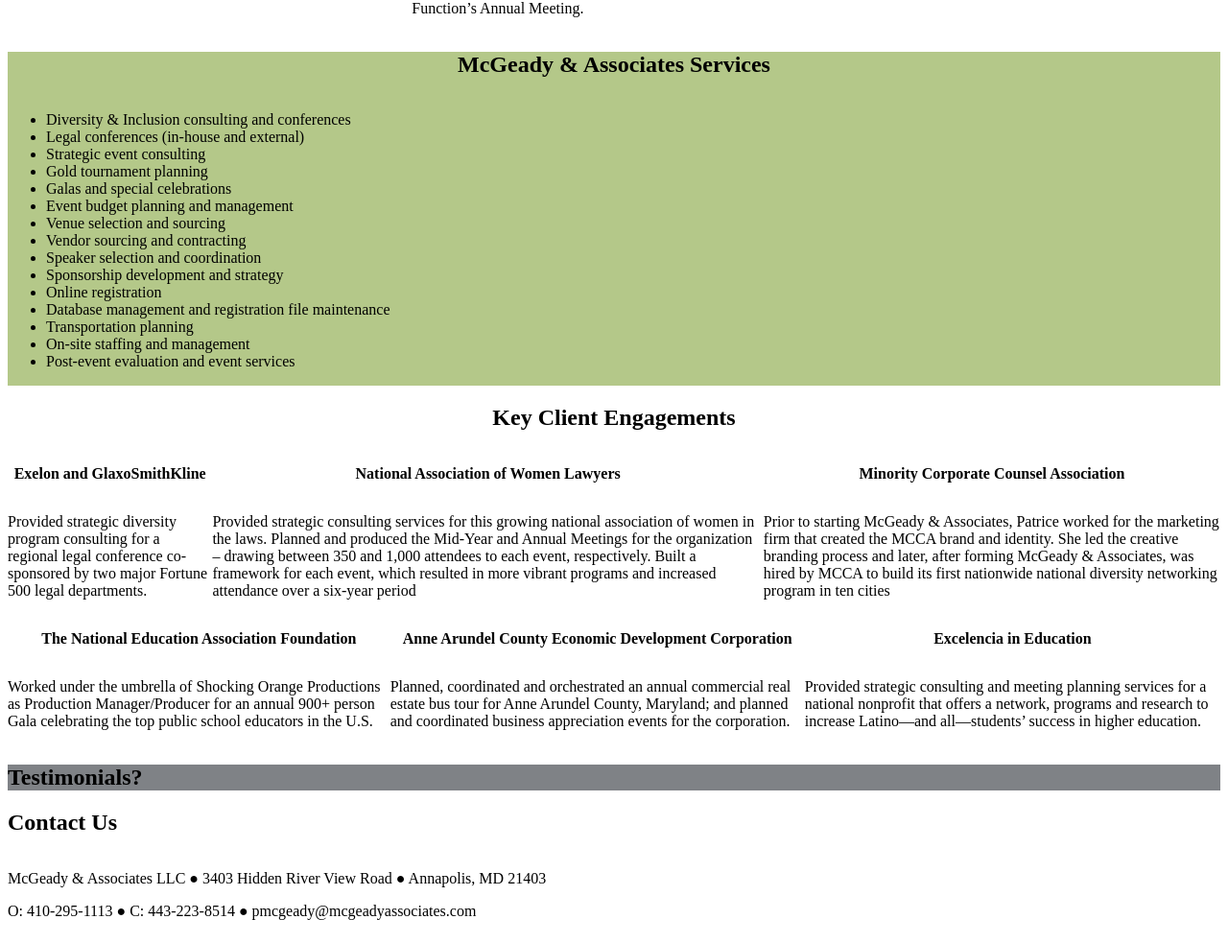
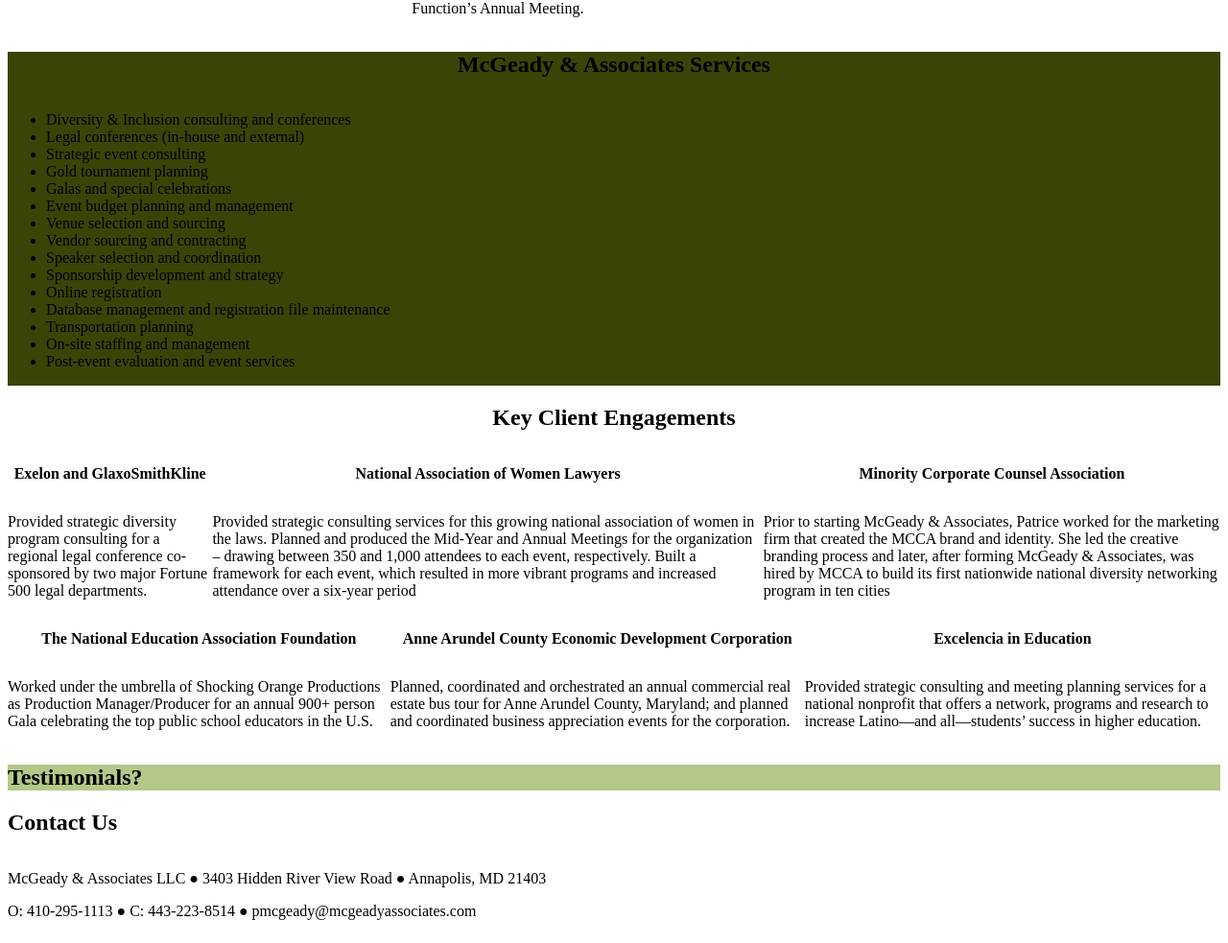
Before and after one commit to McGeady-Associates/MAwebsite, a Gatsby site: page / in a window 1280 px wide. Shown: the part 768-1751 px from the top of the page at 96% size. Built offline with nearby package versions, Linux system fonts and the light colour scheme; Gatsby itself is replaced by a stand-in of ours.

Commit message:
"#2 rearrange background color for the different sections"

```diff
--- a/src/components/ClientProjects.jsx
+++ b/src/components/ClientProjects.jsx
@@ -5,7 +5,7 @@
 const ClientProjects = (props) => {
   return (
     <section id="ClientProjectsContainer"
-      className="bg-primary text-white text-center"
+      className="text-white text-center"
       style={{height: '30%'}}
     >
     <h1 style={{display: 'flex', justifyContent: 'center'}}>
--- a/src/components/ContactUs.jsx
+++ b/src/components/ContactUs.jsx
@@ -4,7 +4,7 @@
 const ContactUs = (props) => {
   return (
     <section id="ContactUsContainer"
-      className="bg-primary text-white text-center"
+      className="text-white text-center"
       style={{height: '30%'}}
     >
     <h1>
--- a/src/components/Services.jsx
+++ b/src/components/Services.jsx
@@ -4,8 +4,8 @@
 const Services = (props) => {
   return (
     <section id="ServicesContainer"
-      className="bg-primary text-white text-center"
-      style={{backgroundColor: '#b4c889', height: '30%'}}
+      className="text-white text-center"
+      style={{backgroundColor: 'rgba(57,68,6, 1)', height: '30%'}}
     >
     <h1 style={{display: 'flex', justifyContent: 'center'}}>
       McGeady & Associates Services
--- a/src/components/Testimonials.jsx
+++ b/src/components/Testimonials.jsx
@@ -3,8 +3,8 @@
 const Testimonials = (props) => {
   return (
     <section id="TestimonialsContainer"
-      className="bg-primary text-white text-center"
-      style={{backgroundColor: '#7f8286', height: '30%'}}
+      className="text-white text-center"
+      style={{backgroundColor: '#b4c889', height: '30%'}}
     >
     <h1>
       Testimonials?
```
